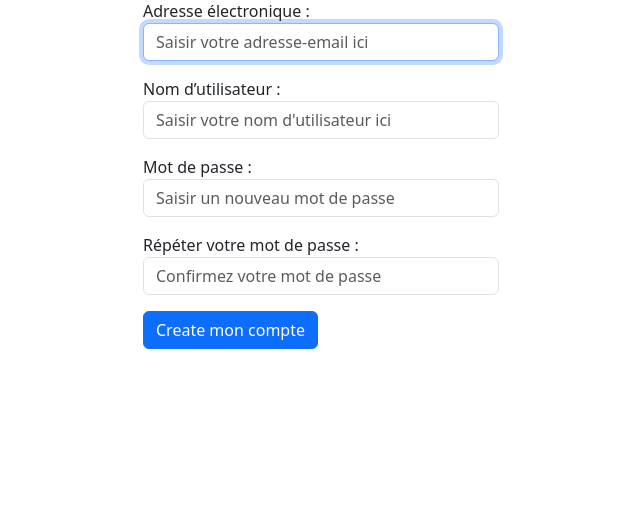
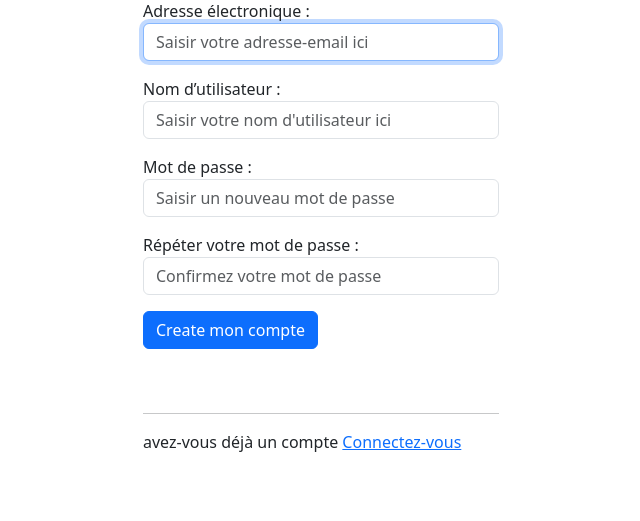
Before and after one commit to makan-dianka/restframework, a Django app: page /accounts/create_user in a window 1280 px wide. Shown: the part 91-612 px from the top of the page, without its empty margins (319-959 px from the left). Run offline with Django 4.2, Linux system fonts and the light colour scheme; parts of the project's set-up code (start-up, migrations or seed data) failed here and were passed over.

Commit message:
redirect user to login page from create accounts page vice versa

```diff
--- a/accounts/templates/accounts/create_user.html
+++ b/accounts/templates/accounts/create_user.html
@@ -20,6 +20,11 @@
                         {{form.as_p}}
                         <button class="btn btn-primary" type="submit">Create mon compte</button>
                     </form>
+
+                    <br /> <br /><hr >
+                    <p>
+                       avez-vous déjà un compte <a href="{% url 'accounts:connexion' %}">Connectez-vous</a>
+                    </p>
                 {% endif %}
             </div>
         </div>
--- a/accounts/templates/accounts/login.html
+++ b/accounts/templates/accounts/login.html
@@ -15,6 +15,11 @@
                     <input class="form-control" type="password" name="password" placeholder="mot de passe" required> <br />
                     <input type="submit" value="Connexion" class="btn btn-primary">
                 </form>
+
+                <br /> <br /><hr >
+                <p>
+                    Vous n'avez pas un compte ? <a href="{% url 'accounts:create_user' %}">Créer un compte</a>
+                </p>
             </div>
         </div>
     </div>
```
